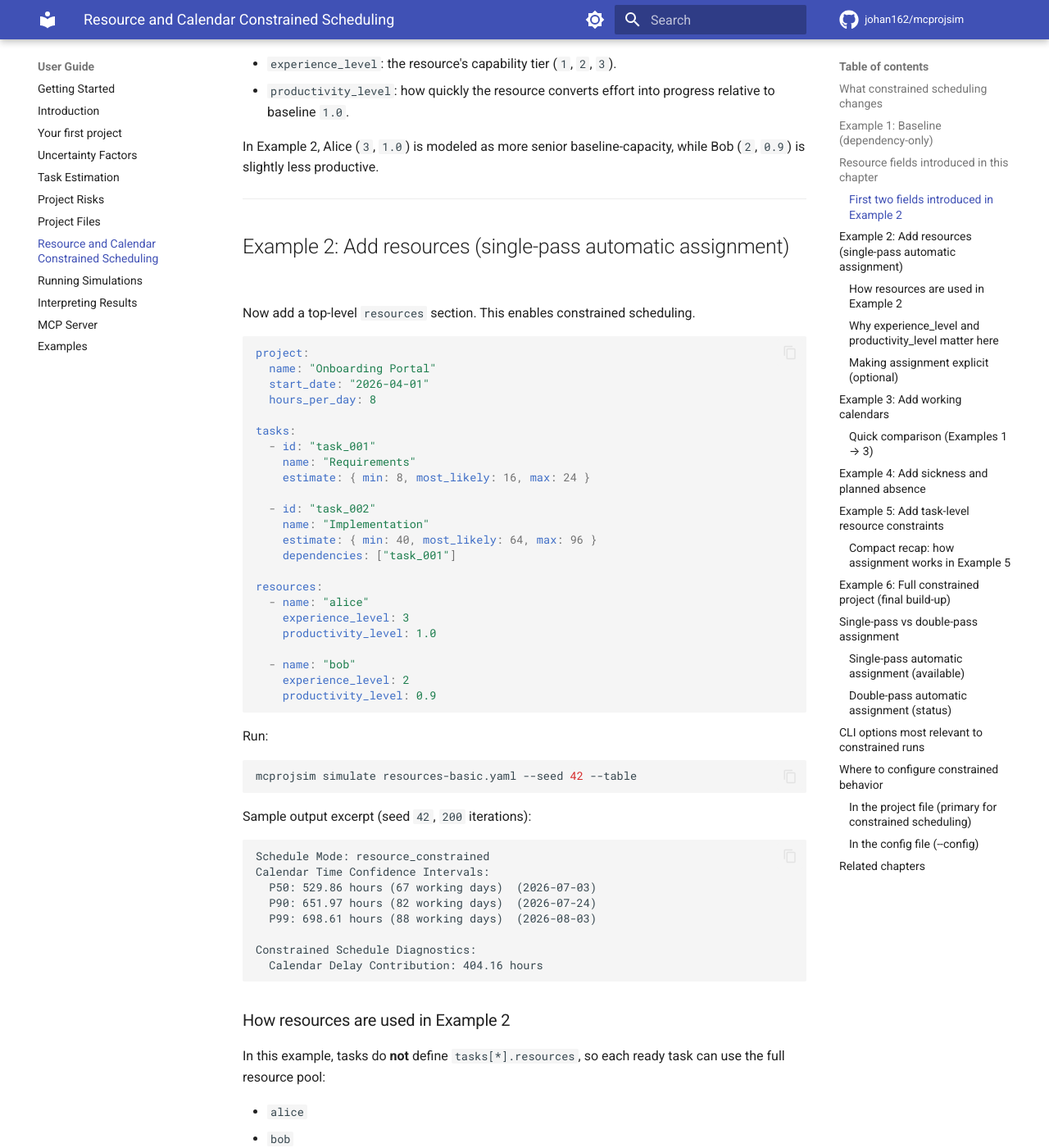
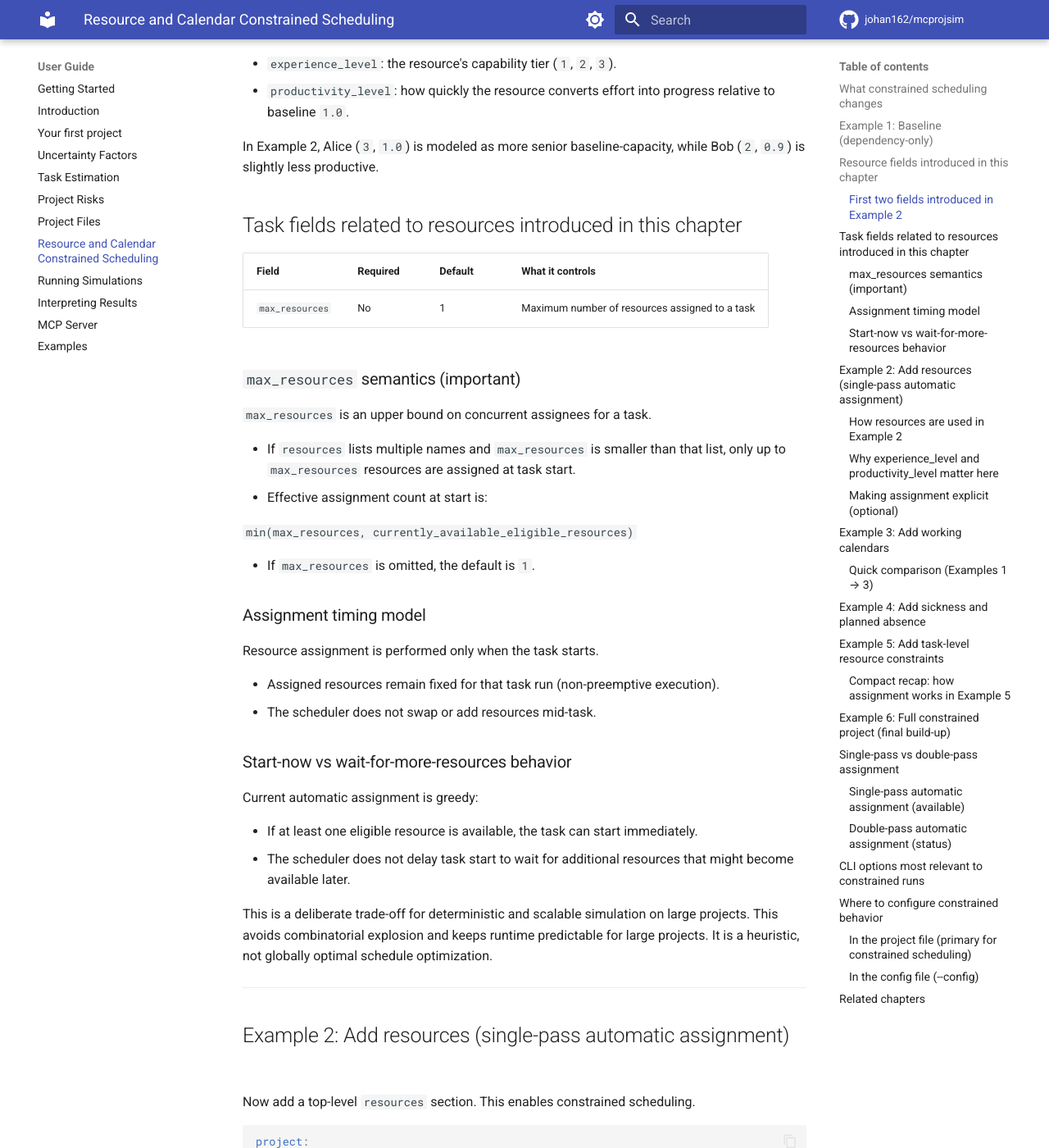
Before and after one commit to johan162/mcprojsim, an MkDocs documentation site: the page built from docs/user_guide/constrained.md, in a window 1280 px wide and 1400 px high, scrolled down 2277 px. Shown: the whole window at 82% size. Built offline with MkDocs 1.6.1 and Material for MkDocs 9.7.7, drawn with Linux system fonts in a browser that asks for light colours; comment, search, counter and statistics services are not loaded.

Commit message:
Update documentation with more detailed about automatic resource assignment

```diff
--- a/docs/user_guide/constrained.md
+++ b/docs/user_guide/constrained.md
@@ -78,12 +78,53 @@ Before Example 2, here is a quick reference for the `resources` fields used thro
 | `sickness_prob` | No | `0.0` | Daily sickness probability for stochastic absence |
 | `planned_absence` | No | `[]` | Explicit non-working dates for that resource |
 
+
 ### First two fields introduced in Example 2
 
 - `experience_level`: the resource's capability tier (`1`, `2`, `3`).
 - `productivity_level`: how quickly the resource converts effort into progress relative to baseline `1.0`.
 
 In Example 2, Alice (`3`, `1.0`) is modeled as more senior baseline-capacity, while Bob (`2`, `0.9`) is slightly less productive.
+
+
+## Task fields related to resources introduced in this chapter
+
+| Field | Required | Default | What it controls |
+|---|---|---|---|
+| `max_resources` | No | 1 | Maximum number of resources assigned to a task |
+
+
+### `max_resources` semantics (important)
+
+`max_resources` is an upper bound on concurrent assignees for a task.
+
+- If `resources` lists multiple names and `max_resources` is smaller than that list,
+  only up to `max_resources` resources are assigned at task start.
+- Effective assignment count at start is:
+
+  `min(max_resources, currently_available_eligible_resources)`
+
+- If `max_resources` is omitted, the default is `1`.
+
+### Assignment timing model
+
+Resource assignment is performed only when the task starts.
+
+- Assigned resources remain fixed for that task run (non-preemptive execution).
+- The scheduler does not swap or add resources mid-task.
+
+### Start-now vs wait-for-more-resources behavior
+
+Current automatic assignment is greedy:
+
+- If at least one eligible resource is available, the task can start immediately.
+- The scheduler does not delay task start to wait for additional resources that might become
+  available later.
+
+This is a deliberate trade-off for deterministic and scalable simulation on large projects.
+This avoids combinatorial explosion and keeps runtime predictable for large projects.
+It is a heuristic, not globally optimal schedule optimization.
+
 
 ---
 
```
Also changed, not shown: docs/grammar.md (+45 -39 lines), docs/user_guide/project_files.md (+17 -0 lines).
